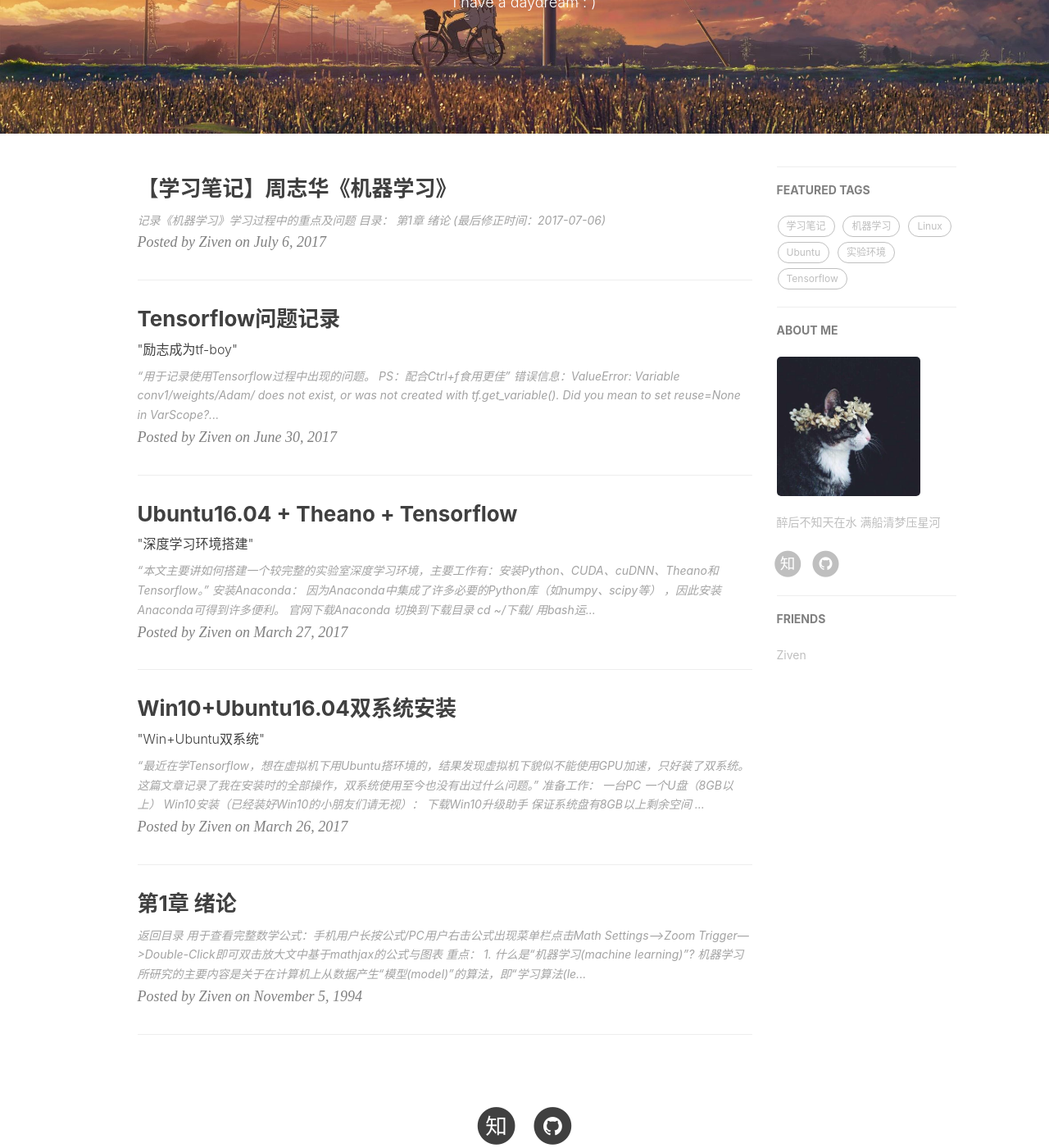
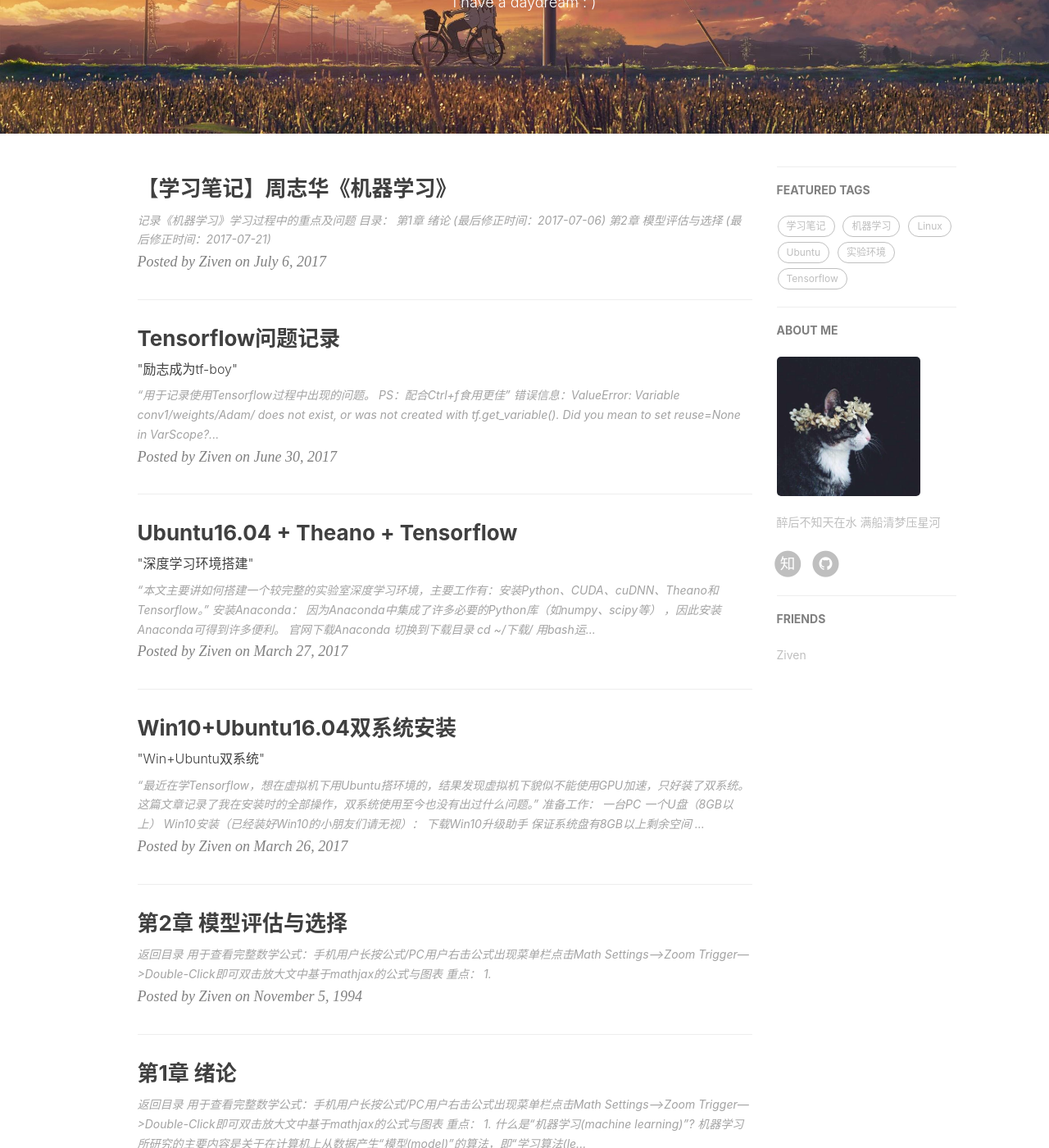
Before and after one commit to zivenyang/zivenyang.github.io, a Jekyll site: the page built from index.html, in a window 1280 px wide and 1400 px high, scrolled down 255 px. Shown: the whole window at 82% size. Built offline with Jekyll 4.4.1, drawn with Linux system fonts in a browser that asks for light colours; nearby versions of some CDN libraries; the list of posts is cut into pages by our own code; comment, search, counter and statistics services are not loaded.

Commit message:
update ch2

```diff
--- a/_posts/2017-07-06-zzh-machine-learning-outline.markdown
+++ b/_posts/2017-07-06-zzh-machine-learning-outline.markdown
@@ -14,3 +14,4 @@ tags:
 
 ### 目录：
 * [第1章 绪论](http://ziven.xin/1994/11/05/zzh-ml-chapter-1/) *(最后修正时间：2017-07-06)*
+* [第2章 模型评估与选择](http://ziven.xin/1994/11/05/zzh-ml-chapter-2/) *(最后修正时间：2017-07-21)*
--- /dev/null
+++ b/_posts/zzh-mathine-learning/2017-07-21-ml-chapter-2.markdown
@@ -0,0 +1,19 @@
+---
+layout:     post
+title:      "第2章 模型评估与选择"
+date:       1994-11-05
+author:     "Ziven"
+header-img: "img/in-post/zzh-machine-learning/bg.jpg"
+header-mask:  0.3
+catalog:      true
+tags:
+    - 学习笔记
+    - 机器学习
+---
+
+返回[目录](http://ziven.xin/2017/07/06/zzh-machine-learning-outline/)
+---------------------------------------------------------------
+用于查看完整数学公式：手机用户`长按公式`/PC用户`右击公式`出现菜单栏点击`Math Settings`--->`Zoom Trigger`--->`Double-Click`即可`双击放大`文中基于mathjax的公式与图表
+
+## 重点：
+### 1.
```
